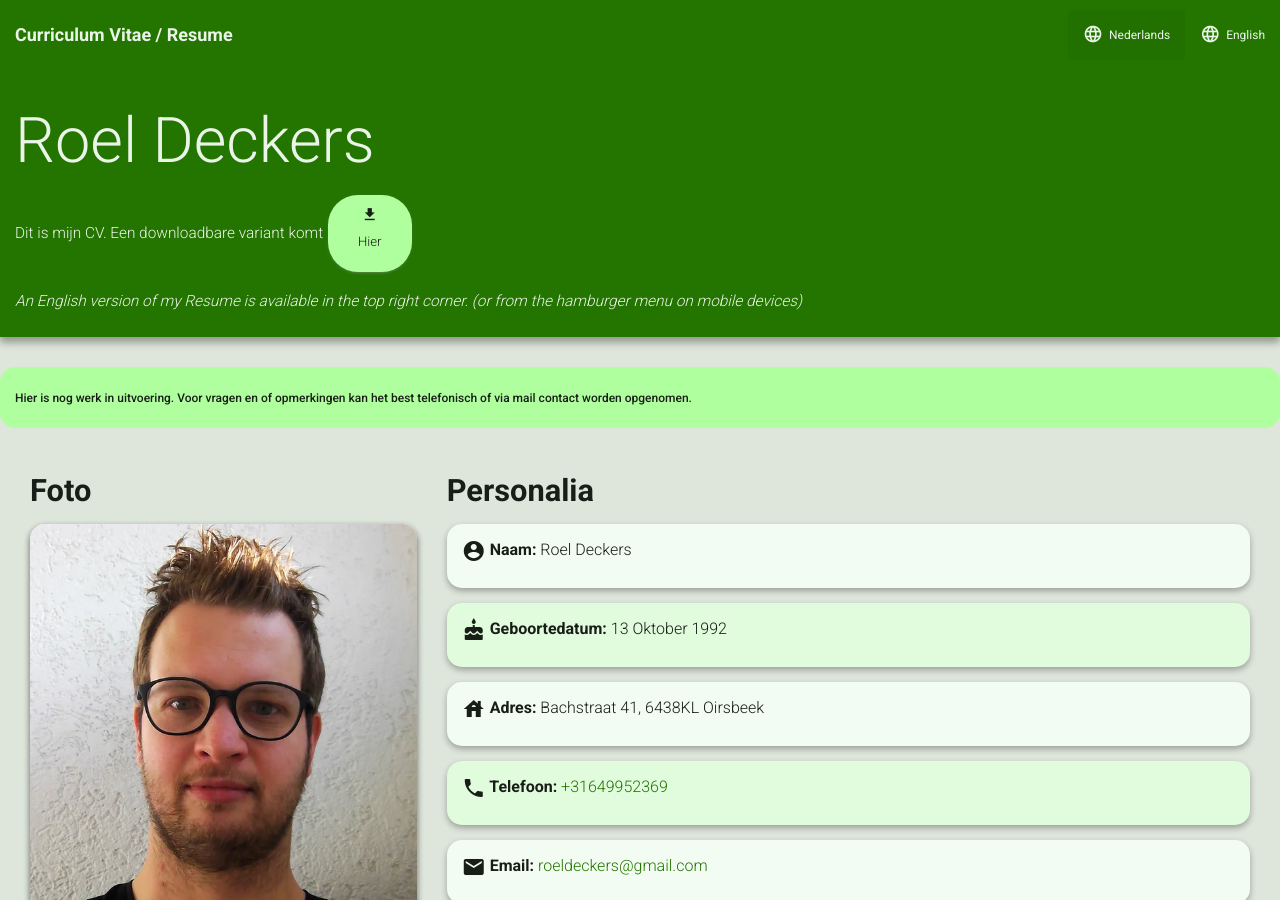
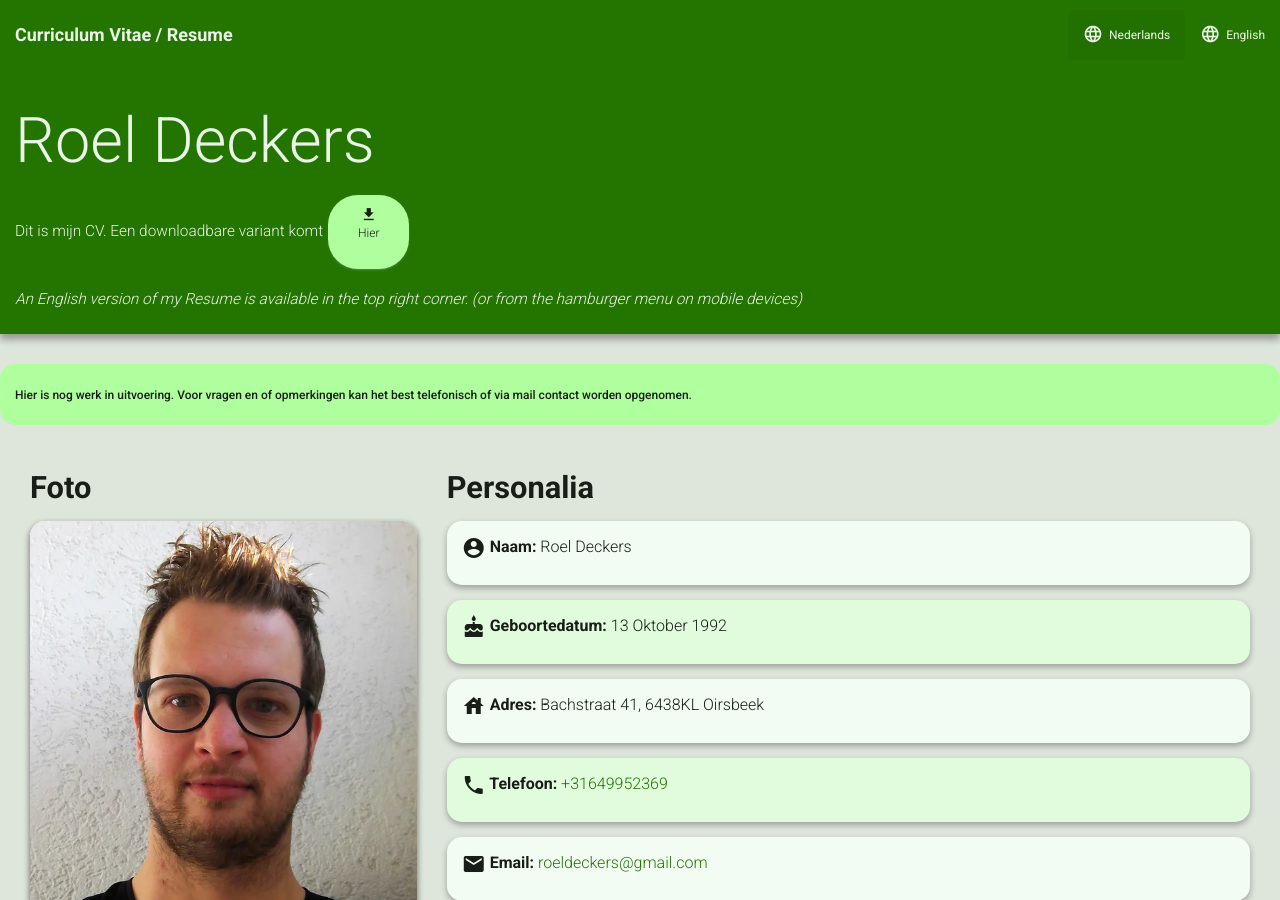
Before and after one commit to RoelD/CV, a Jekyll site: the page built from index.html, in a window 1280 px wide and 900 px high. Built offline with Jekyll 4.4.1, drawn with Linux system fonts in a browser that asks for light colours.

Commit message:
Revert "index: epic fail"
This reverts commit a185fccfe542ec18903a73ccf010f9f4690b76ee.

```diff
--- a/index.html
+++ b/index.html
@@ -11,7 +11,7 @@
 <div class="jumbotron">
   <div class="container-fluid">
     <h1>Roel Deckers</h1>
-    <h4>Dit is mijn CV. Een downloadbare variant komt <a class="btn btn-cv-medium btn-round" href="{{ site.url }}/#"><i class="material-icons">file_download</i> <h4>Hier</h4></a></h4>
+    <h4>Dit is mijn CV. Een downloadbare variant komt <a class="btn btn-cv-medium btn-round" href="{{ site.url }}/#"><i class="material-icons">file_download</i> <p>Hier</p></a></h4>
     <h4><em>An English version of my Resume is available in the top right corner. (or from the hamburger menu on mobile devices)</em></h4>
   </div>
 </div>
```
